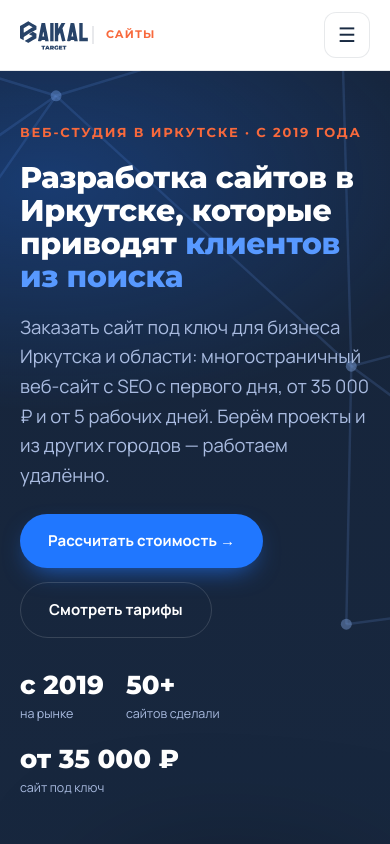
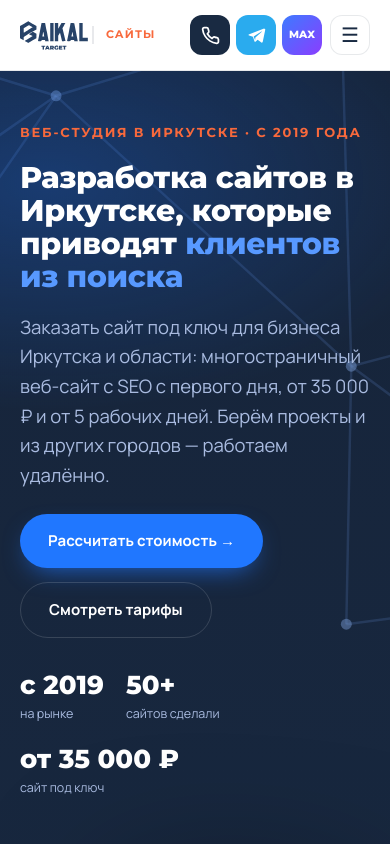
Before and after one commit to baikaltarget/baikaltargetsites, a Next.js app: page / in a window 390 px wide. Shown: the top 844 px of the page. Built offline with nearby package versions, Linux system fonts and the light colour scheme.

Commit message:
Шапка на мобильных: кнопки звонка, Telegram и MAX рядом с меню
Co-Authored-By: Claude Opus 5.5 <noreply@anthropic.com>
Claude-Session: https://claude.ai/code/session_01FpcLRrMQdhJCE9pUHux9xG

```diff
--- a/app/globals.css
+++ b/app/globals.css
@@ -810,3 +810,16 @@ body{font-variant-emoji:text}
   .support-card p{font-size:15px;color:var(--text);border-top:1px solid var(--line);padding-top:10px}
   .support-card p span{display:block;font-size:13px;color:var(--muted);margin-bottom:2px}
 }
+/* шапка на мобильных: быстрые кнопки связи рядом с бургером */
+.nav-ico{display:none}
+@media(max-width:900px){
+  .nav-cta{gap:8px}
+  .nav-ico{display:flex;gap:6px}
+  .ni{width:40px;height:40px;border-radius:12px;display:grid;place-items:center;color:#fff}
+  .ni svg{width:19px;height:19px}
+  .ni-phone{background:var(--navy)}
+  .ni-tg{background:#2AABEE}
+  .ni-max{background:linear-gradient(135deg,#3d7bff,#8a3dff);font-family:'Montserrat';font-weight:800;font-size:10.5px;letter-spacing:.02em}
+  .burger{width:40px;height:40px}
+}
+@media(max-width:370px){.brand-sub{display:none}}
--- a/components/Header.js
+++ b/components/Header.js
@@ -28,6 +28,11 @@ export default function Header() {
           <a href={site.mainSite} className="crosslink" target="_blank" rel="noopener">← Основной сайт</a>
           <a href={site.phoneHref} className="nav-phone">☎ <b>{site.phone}</b></a>
           <Link href="/kontakty" className="btn btn-primary">Обсудить проект</Link>
+          <span className="nav-ico">
+            <a href={site.phoneHref} className="ni ni-phone" aria-label={'Позвонить ' + site.phone}><svg viewBox="0 0 24 24" fill="none" stroke="currentColor" strokeWidth="2.2" strokeLinecap="round" strokeLinejoin="round"><path d="M22 16.9v3a2 2 0 0 1-2.2 2 19.8 19.8 0 0 1-8.6-3.1 19.5 19.5 0 0 1-6-6A19.8 19.8 0 0 1 2.1 4.2 2 2 0 0 1 4.1 2h3a2 2 0 0 1 2 1.7c.1.9.4 1.8.7 2.7a2 2 0 0 1-.5 2.1L8 9.8a16 16 0 0 0 6 6l1.3-1.3a2 2 0 0 1 2.1-.5c.9.3 1.8.6 2.7.7a2 2 0 0 1 1.7 2z"/></svg></a>
+            <a href={site.telegram} target="_blank" rel="noopener" className="ni ni-tg" aria-label="Написать в Telegram"><svg viewBox="0 0 24 24" fill="currentColor"><path d="M21.6 3.2 2.9 10.4c-1.3.5-1.3 1.2-.2 1.6l4.8 1.5 1.8 5.6c.2.6.1.9.8.9.5 0 .7-.2 1-.5l2.3-2.2 4.8 3.5c.9.5 1.5.2 1.7-.8l3.1-14.8c.3-1.3-.5-1.9-1.4-1.5ZM8.4 13.2l9.8-6.2c.5-.3.9-.1.5.2l-8.1 7.3-.3 3.4-1.9-4.7Z"/></svg></a>
+            {site.max && <a href={site.max} target="_blank" rel="noopener" className="ni ni-max" aria-label="Написать в MAX">MAX</a>}
+          </span>
           <button className="burger" aria-label="Меню" id="burger-btn">☰</button>
         </div>
       </div>
```
